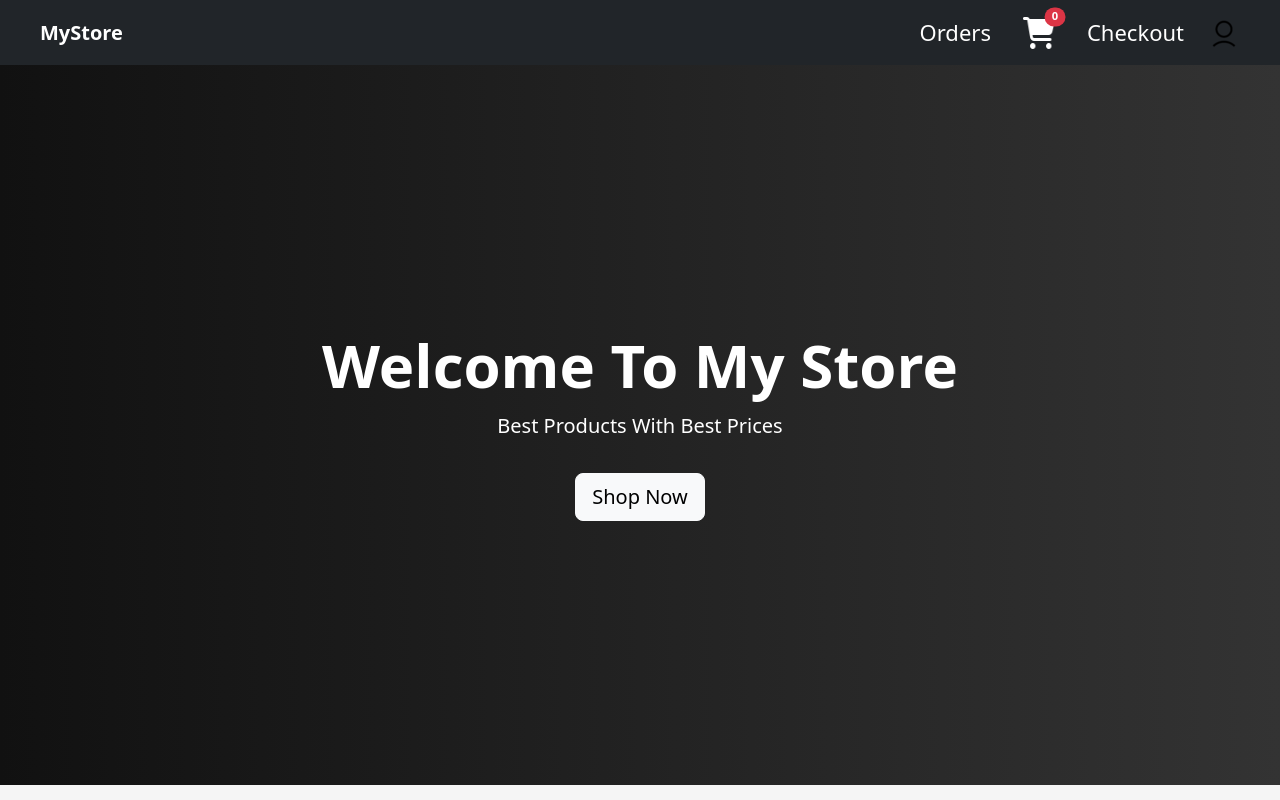
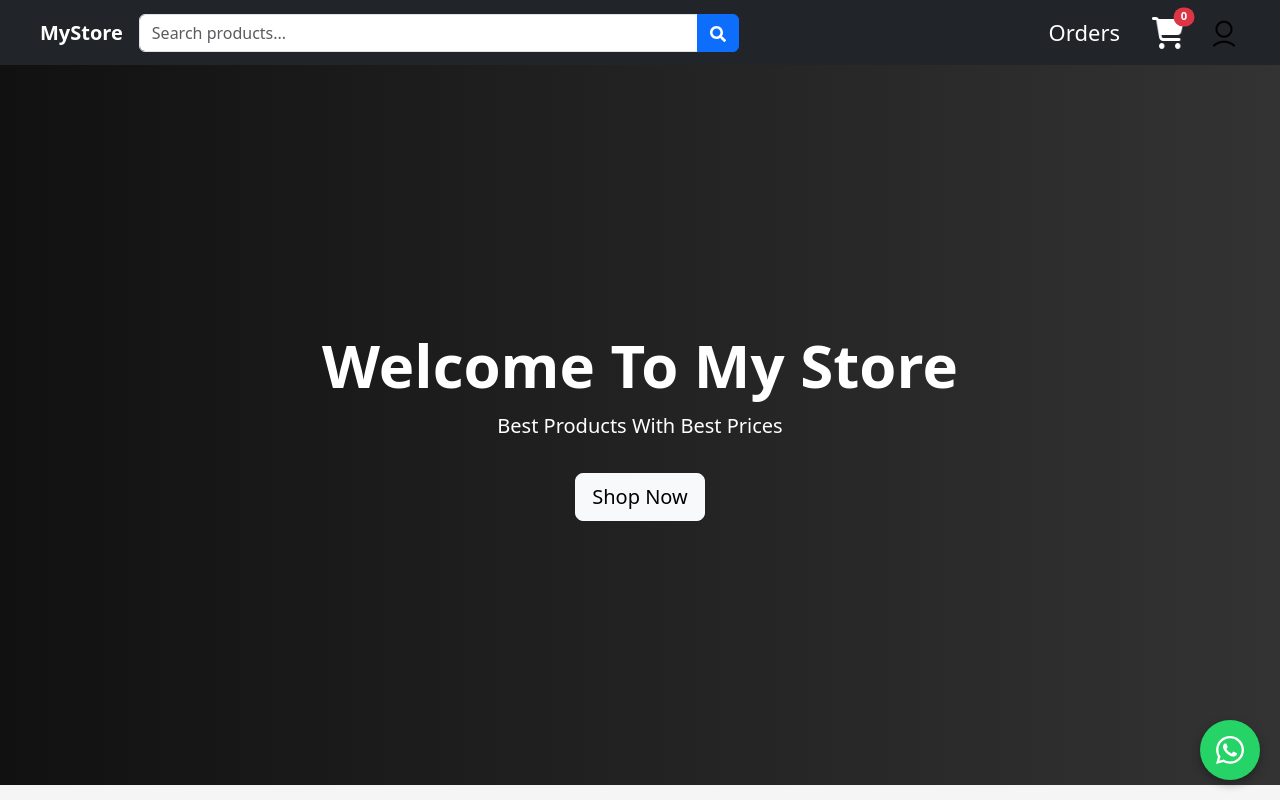
Before and after one commit to hatem-hamdan/E-Commerce-Frontend-v2, a React (Vite) app: page / in a window 1280 px wide. Shown: the top 800 px of the page. Built offline with nearby package versions, Linux system fonts and the light colour scheme; no server answers.

Commit message:
Add cart naviation and sarch bar

```diff
--- a/package.json
+++ b/package.json
@@ -13,6 +13,7 @@
     "axios": "^1.17.0",
     "react": "^19.0.0",
     "react-dom": "^19.0.0",
+    "react-icons": "^5.6.0",
     "react-router": "^7.1.5",
     "react-router-dom": "^7.17.0"
   },
--- a/src/App.jsx
+++ b/src/App.jsx
@@ -7,12 +7,15 @@ import { AdminDashboard } from "./Pages/AdminDashboard";
 
 import { Routes, Route } from "react-router";
 import { CartProvider } from "./Compontes/CartContext";
+import { WhatsAppButton } from "./icons/FaWhatsap";
 function App() {
   // const [count, setCount] = useState(0);
 
   return (
     // 👈 2. تغليف الـ Routes بالكامل داخل البروفايدر
     <CartProvider>
+      <WhatsAppButton />
+
       <Routes>
         <Route path="/" element={<HomePage />} />
         <Route path="/Checkout" element={<Checkout />} />
--- a/src/Pages/Order.jsx
+++ b/src/Pages/Order.jsx
@@ -19,7 +19,9 @@ export function MyOrders() {
         );
 
         if (!response.ok) {
-          throw new Error("فشل في جلب الطلبات أو انتهت الجلسة");
+          <>
+            <div> ليس لديك اي طلبات </div>
+          </>;
         }
 
         const data = await response.json();
--- a/src/header/Header.jsx
+++ b/src/header/Header.jsx
@@ -5,6 +5,7 @@ import { useState, useEffect } from "react";
 import { useCart } from "../Compontes/CartContext";
 import { AccountMenu } from "../Compontes/Logout";
 import axios from "axios";
+import { FaSearch } from "react-icons/fa";
 
 export function Header() {
   const [showLogin, setShowLogin] = useState(false);
@@ -43,7 +44,17 @@ export function Header() {
           <Link className="navbar-brand fw-bold" to="/">
             MyStore
           </Link>
+          <div className="input-group w-50">
+            <input
+              type="search"
+              className="form-control"
+              placeholder="Search products..."
+            />
 
+            <button className="btn btn-primary">
+              <FaSearch />
+            </button>
+          </div>
           <div className="navbar-nav ms-auto align-items-center gap-3">
             {user?.role === "Admin" && (
               <Link className="nav-link text-white" to="/AdminDashboard">
@@ -56,7 +67,9 @@ export function Header() {
             </Link>
 
             <div className="position-relative d-inline-block mx-2">
-              <img className="cart-icon" src="buy-again.png" alt="Cart" />
+              <Link to="/CheckOut">
+                <img className="cart-icon" src="buy-again.png" alt="Cart" />
+              </Link>
 
               <span
                 className="position-absolute top-0 start-100 translate-middle badge rounded-pill bg-danger"
@@ -66,9 +79,6 @@ export function Header() {
               </span>
             </div>
 
-            <Link className="nav-link text-white" to="/CheckOut">
-              Checkout
-            </Link>
             {/* 👤 الحساب */}
             <div className="position-relative">
               <img
--- /dev/null
+++ b/src/icons/FaWhatsap.jsx
@@ -0,0 +1,15 @@
+import { FaWhatsapp } from "react-icons/fa";
+import "./WhatsAppButton.css";
+
+export function WhatsAppButton() {
+  return (
+    <a
+      href="https://wa.me/9665XXXXXXXX"
+      target="_blank"
+      rel="noopener noreferrer"
+      className="whatsapp-btn"
+    >
+      <FaWhatsapp size={32} />
+    </a>
+  );
+}
--- /dev/null
+++ b/src/icons/WhatsAppButton.css
@@ -0,0 +1,29 @@
+.whatsapp-btn {
+  position: fixed;
+  bottom: 20px;
+  right: 20px;
+
+  width: 60px;
+  height: 60px;
+
+  background-color: #25D366;
+  color: white;
+
+  border-radius: 50%;
+
+  display: flex;
+  justify-content: center;
+  align-items: center;
+
+  text-decoration: none;
+
+  box-shadow: 0 4px 10px rgba(0, 0, 0, 0.3);
+
+  z-index: 9999;
+
+  transition: 0.3s;
+}
+
+.whatsapp-btn:hover {
+  transform: scale(1.1);
+}
```
Also changed, not shown: 1 other file (tests, documents, lock files or other folders).
